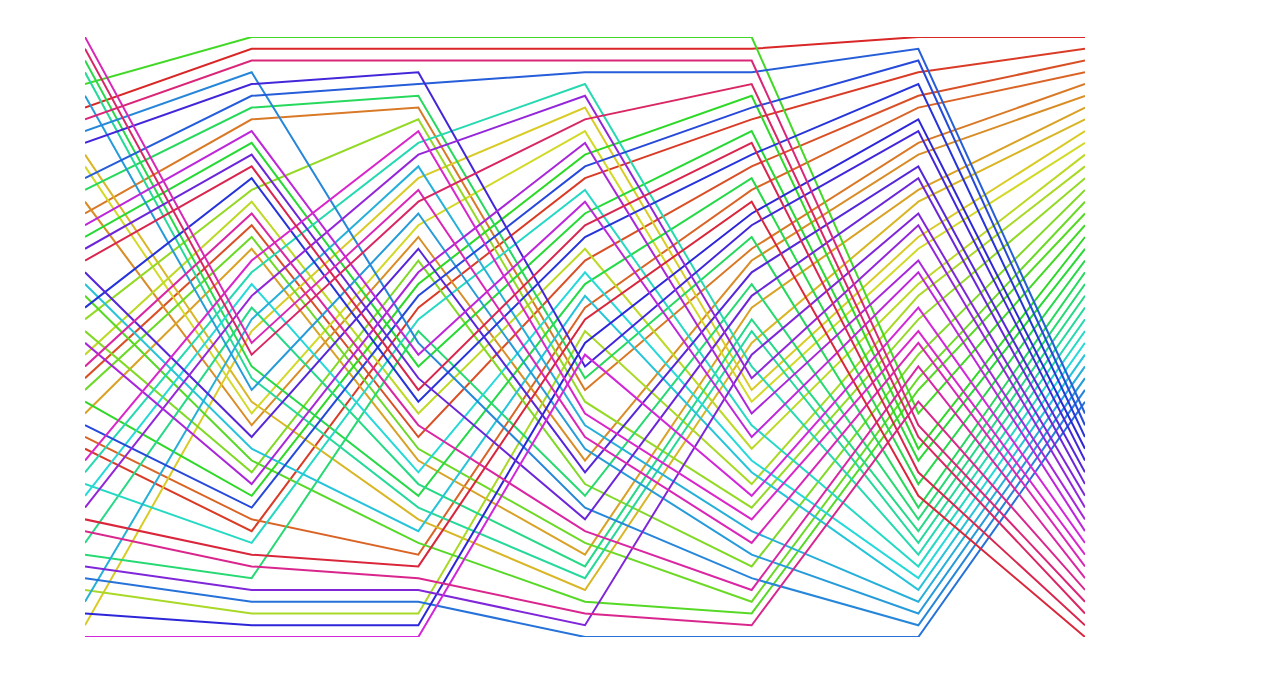
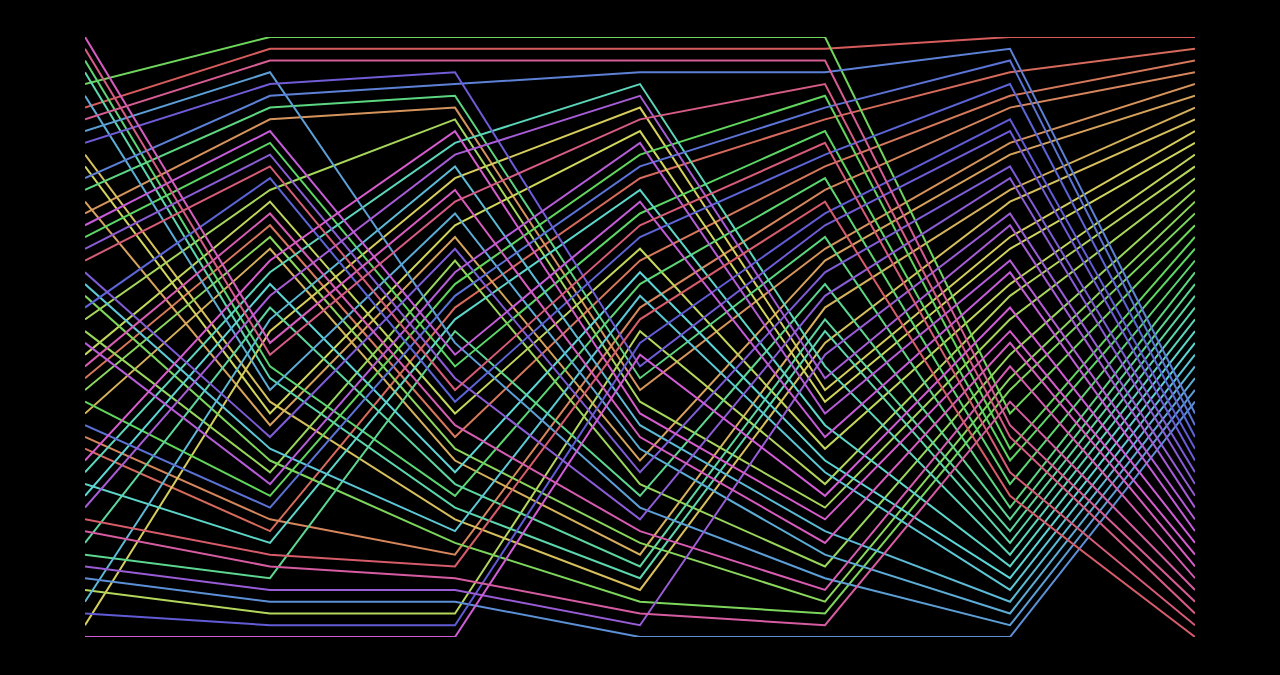
Before and after one commit to brahn/card-sort, a plain HTML site: page index.html in a window 1280 px wide. Shown: the part 53-728 px from the top of the page. Drawn offline with Linux system fonts and the light colour scheme.

Commit message:
positioning, colors

```diff
--- a/index.html
+++ b/index.html
@@ -22,7 +22,7 @@
     </style>
   </head>
 
- <body>
+ <body style="background: #000">
     <nav class="navbar navbar-inverse navbar-fixed-top">
       <div class="container">
         <div class="navbar-header">
--- a/js/sort-visualizer.js
+++ b/js/sort-visualizer.js
@@ -1,15 +1,16 @@
 var SortVisualizer = (function () {
 
   var m_svg = null
-
-  var m_width = 1000;
-  var m_height = 600;
+  var m_width = null;
+  var m_height = null;
 
   var setup = function () {
+    m_width = $("#card-sort").width();
+    m_height = $(window).height() - 200;
     m_svg = d3.select("div#card-sort")
       .append("svg")
       .attr("width", m_width)
-      .attr("height", m_height);
+      .attr("height", m_height)
   };
 
   var lineFunction = d3.svg.line()
@@ -35,7 +36,7 @@ var SortVisualizer = (function () {
 
     for (var elt = 0; elt < elts; elt++) {
       var coords = coordsForPath(paths[elt], xSpacing, ySpacing);
-      drawPolygon(coords, d3.hsl(360 * elt / elts, 0.7, 0.5));
+      drawPolygon(coords, d3.hsl(360 * elt / elts, 0.6, 0.6));
     }
   };
 
```
